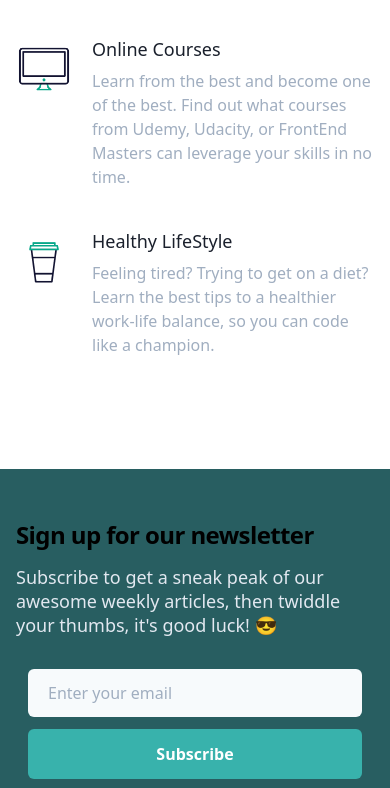
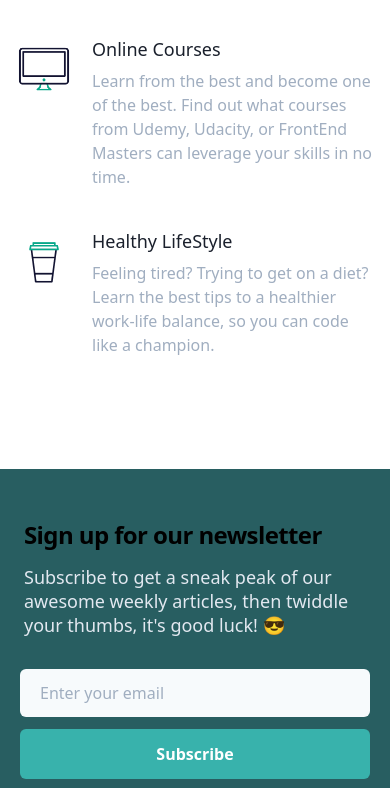
Before and after one commit to waldothedeveloper/devgadgets_coming_soon, a Gatsby site: page / in a window 390 px wide. Shown: the part 1200-1988 px from the top of the page. Built offline with nearby package versions, Linux system fonts and the light colour scheme; Gatsby itself is replaced by a stand-in of ours; what @tailwindcss/ui would draw is missing.

Commit message:
Fixed a missing center of the features text, added minor css margin left

```diff
--- a/src/pages/Newsletter/JoinNewsletter.js
+++ b/src/pages/Newsletter/JoinNewsletter.js
@@ -86,14 +86,14 @@ const JoinNewsletter = () => {
         <div className="lg:w-0 lg:flex-1">
           <div className="flex items-center">
             <h2
-              className="text-2xl leading-9 font-bold tracking-tight text-gray-50 sm:text-4xl sm:leading-10"
+              className="ml-2 md:ml-0 text-2xl leading-9 font-bold tracking-tight text-gray-50 sm:text-4xl sm:leading-10"
               id="newsletter-headline"
             >
               Sign up for our newsletter
             </h2>
           </div>
 
-          <p className="mt-3 max-w-lg text-lg leading-6 text-gray-300">
+          <p className="ml-2 md:ml-0 mt-3 max-w-lg text-lg leading-6 text-gray-300">
             Subscribe to get a sneak peak of our awesome weekly articles, then
             twiddle your thumbs, it's good luck!{` `}
             <span role="img" aria-label="smart face with glasses">
@@ -101,7 +101,7 @@ const JoinNewsletter = () => {
             </span>
           </p>
         </div>
-        <div className="mt-8 lg:mt-0 lg:ml-8 mx-3">
+        <div className="mt-8 lg:mt-0 lg:ml-8 mx-1">
           <form
             className="sm:flex"
             onSubmit={handleSubmit}
--- a/src/pages/features/Features.js
+++ b/src/pages/features/Features.js
@@ -28,7 +28,7 @@ const Features = () => {
           <h3 className="mt-2 text-3xl leading-8 font-extrabold tracking-tight text-gray-900 sm:text-4xl sm:leading-10">
             You’ve got questions, we’ve got answers.
           </h3>
-          <p className="mt-4 max-w-2xl text-xl leading-7 text-gray-500 lg:mx-auto">
+          <p className="mt-4 max-w-xl md:max-w-2xl mx-auto text-xl leading-7 text-gray-500 lg:mx-auto">
             Hi{" "}
             <span role="img" aria-label="hello hand">
               👋
```
